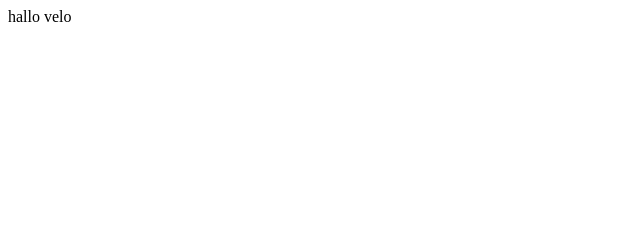
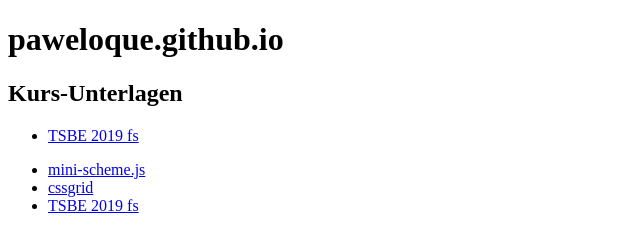
Before and after one commit to walker221/walker221.github.io, a plain HTML site: page index.html in a window 1280 px wide. Shown: the whole page, without its empty margins (0-640 px from the left). Drawn offline with Linux system fonts and the light colour scheme.

Commit message:
Update index.html

```diff
--- a/index.html
+++ b/index.html
@@ -1 +1,29 @@
-hallo velo
+<!DOCTYPE html>
+<html lang="en">
+<head>
+    <meta charset="UTF-8">
+    <meta name="viewport" content="width=device-width, initial-scale=1.0">
+    <meta http-equiv="X-UA-Compatible" content="ie=edge">
+    <title>paweloque.github.io</title>
+</head>
+<body>
+    <h1>paweloque.github.io</h1>
+    <h2>Kurs-Unterlagen</h2>
+    <ul>
+        <li>
+            <a href="tsbe-2019fs/index.html">TSBE 2019 fs</a>
+        </li>
+    </ul>
+    <ul>
+        <li>
+            <a href="mini-scheme.js/index.html">mini-scheme.js</a>
+        </li>
+        <li>
+            <a href="cssgrid/index.html">cssgrid</a>
+        </li>
+        <li>
+            <a href="https://smlz.github.io/tsbe-2019fs/web/">TSBE 2019 fs</a>
+        </li>
+    </ul>
+</body>
+</html>
```
